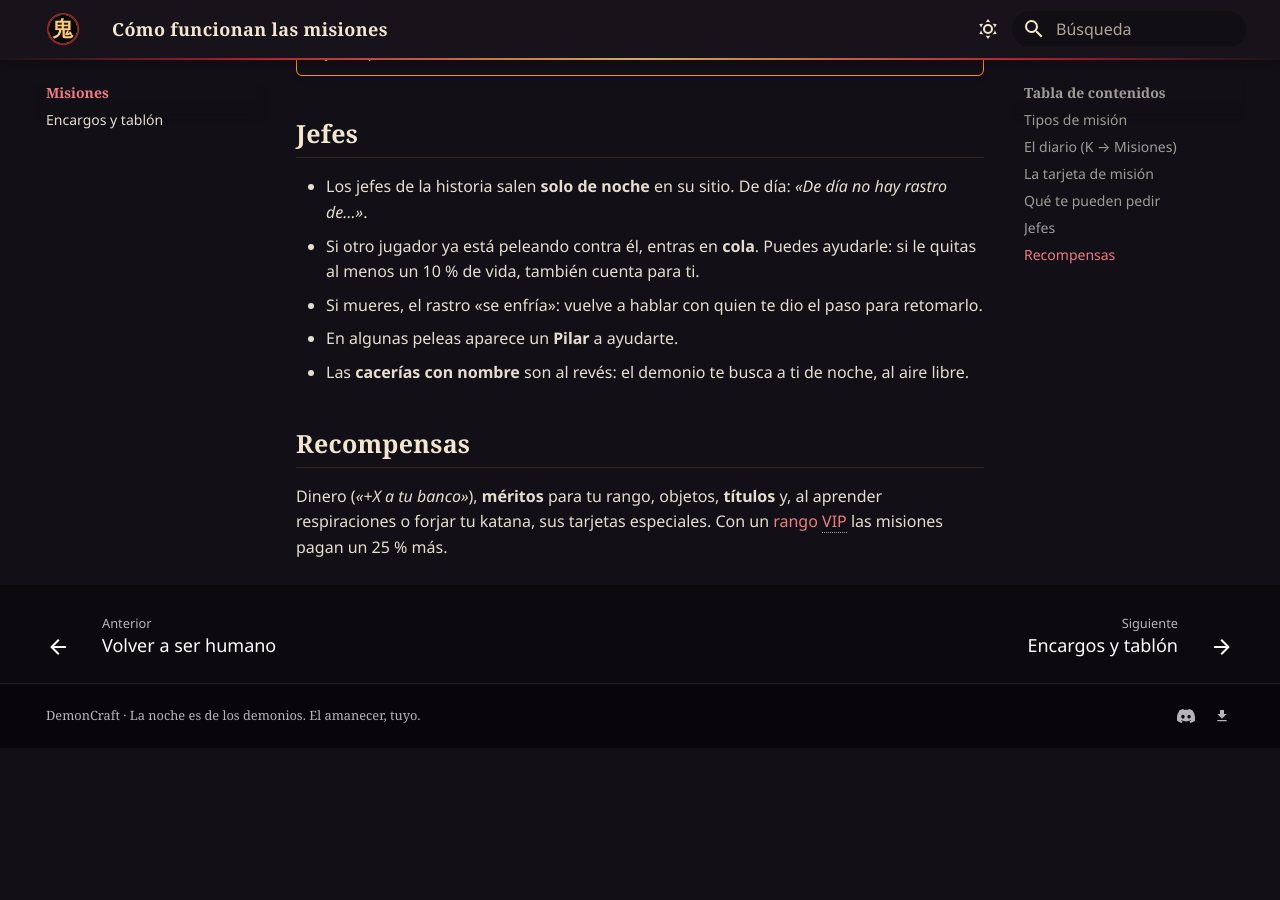
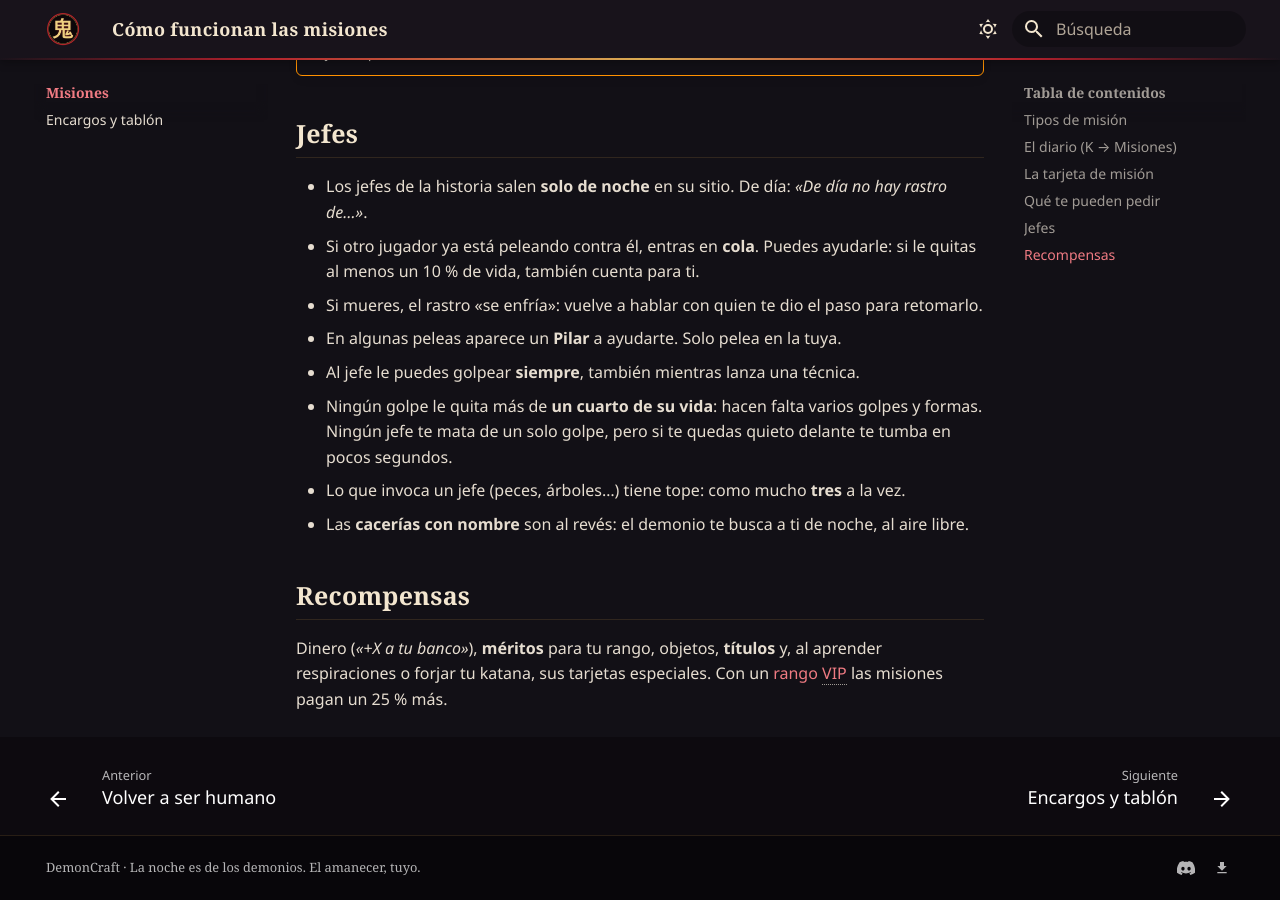
Before and after one commit to slava1222/demoncraft-guia, an MkDocs documentation site: the page built from docs/misiones/index.md, in a window 1280 px wide and 900 px high, scrolled down 2731 px. Built offline with MkDocs 1.6.1 and Material for MkDocs 9.7.7, drawn with Linux system fonts in a browser that asks for light colours; some web fonts are replaced; before the commit the page ends 3479 px from its top, so only the background shows below that.

Commit message:
La guía explica las peleas contra jefes (se les golpea siempre, un cuarto de vida por golpe, invocaciones con tope)
Co-Authored-By: Claude Opus 5.5 <noreply@anthropic.com>

```diff
--- a/docs/misiones/index.md
+++ b/docs/misiones/index.md
@@ -61,7 +61,11 @@ campañas también ves la lista de objetivos y, si hay prisa, un reloj.
 - Si otro jugador ya está peleando contra él, entras en **cola**. Puedes ayudarle: si le quitas al menos un 10 % de
   vida, también cuenta para ti.
 - Si mueres, el rastro «se enfría»: vuelve a hablar con quien te dio el paso para retomarlo.
-- En algunas peleas aparece un **Pilar** a ayudarte.
+- En algunas peleas aparece un **Pilar** a ayudarte. Solo pelea en la tuya.
+- Al jefe le puedes golpear **siempre**, también mientras lanza una técnica.
+- Ningún golpe le quita más de **un cuarto de su vida**: hacen falta varios golpes y formas. Ningún jefe te mata de un
+  solo golpe, pero si te quedas quieto delante te tumba en pocos segundos.
+- Lo que invoca un jefe (peces, árboles…) tiene tope: como mucho **tres** a la vez.
 - Las **cacerías con nombre** son al revés: el demonio te busca a ti de noche, al aire libre.
 
 ## Recompensas
```
